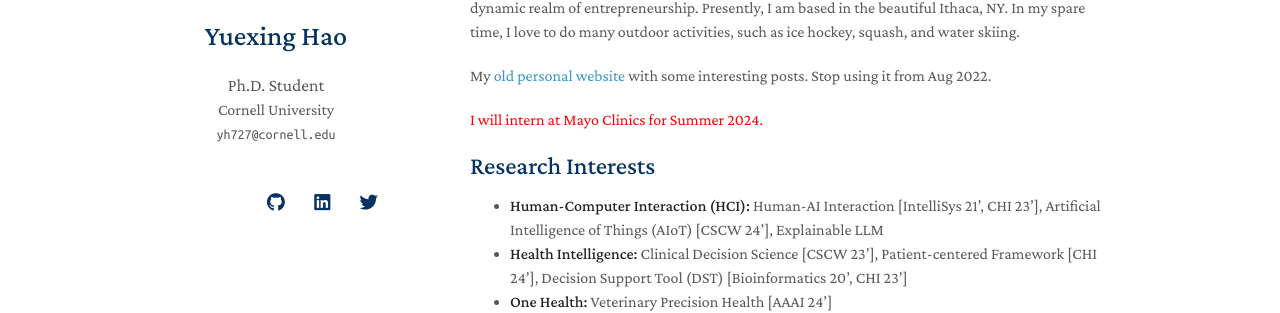
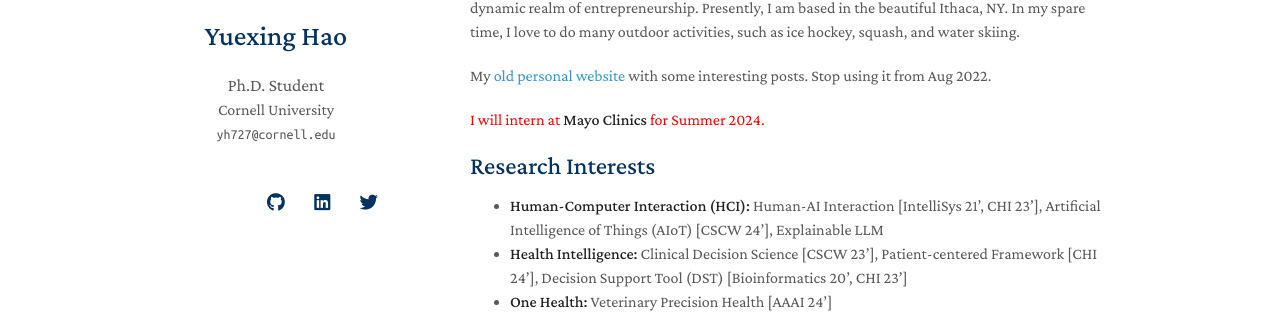
Before and after one commit to YuexingHao/Yuexing-Hao, a Jekyll site: the page built from index.md, in a window 1280 px wide and 900 px high. Shown: the part 229-542 px from the top of the window. Built offline with Jekyll 4.4.1, drawn with Linux system fonts in a browser that asks for light colours; nearby versions of some CDN libraries; a style sheet for code colours, icons or effects is not loaded; our own code applies the rules of GitHub Pages for plain Markdown files.

Commit message:
Update index.md

```diff
--- a/index.md
+++ b/index.md
@@ -10,7 +10,7 @@
 
 My [old personal website](https://1135100136.wixsite.com/yuexinghao/blog) with some interesting posts. Stop using it from Aug 2022.
 
-<span style="color:red;">I will intern at Mayo Clinics for Summer 2024.</span>
+<span style="color:red;">I will intern at **Mayo Clinics** for Summer 2024.</span>
 
 ## Research Interests
 
```
